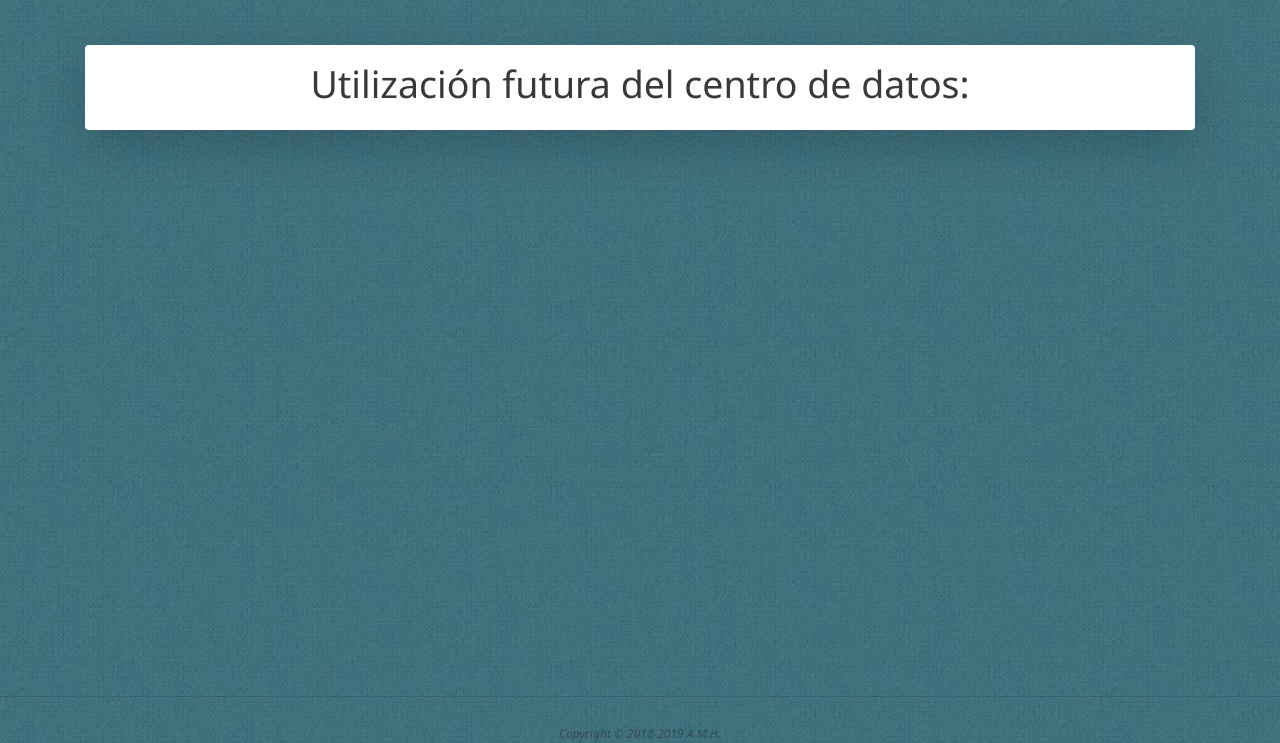
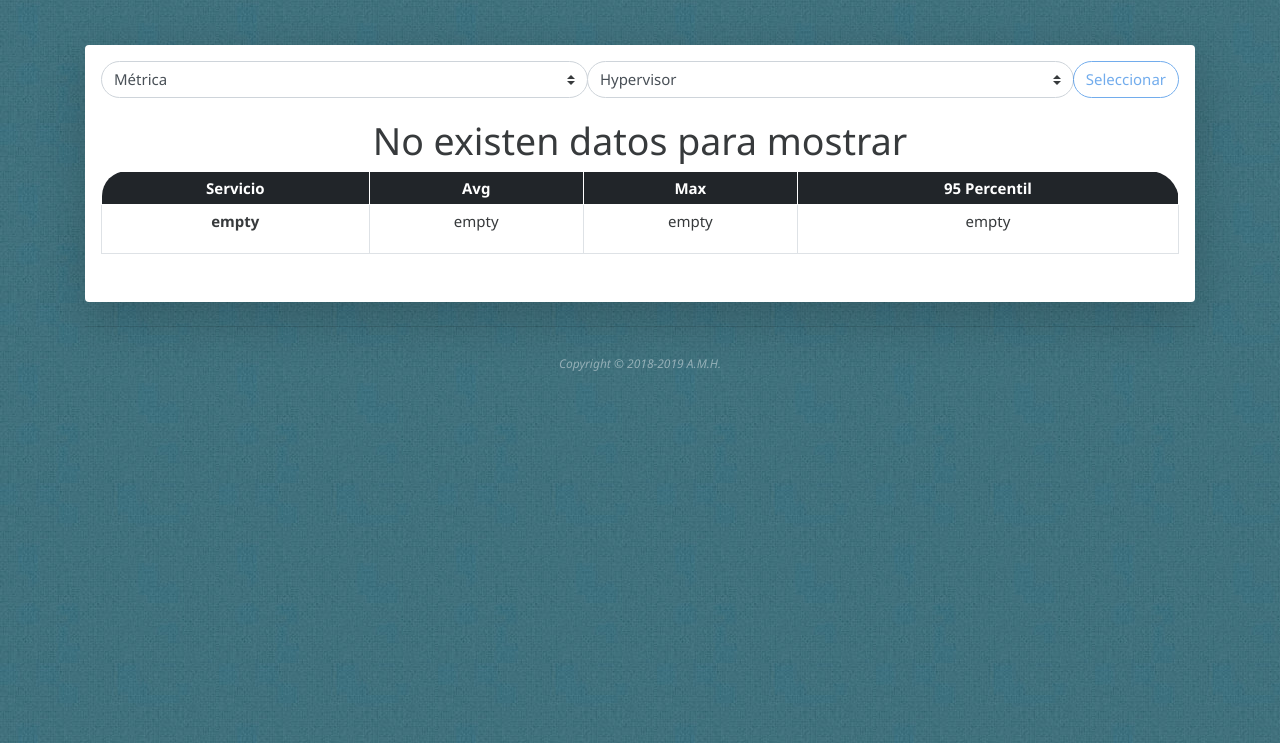
Before and after one commit to ale9412/AyA, a Django app: page /services/future/ in a window 1280 px wide. Shown: the part 57-800 px from the top of the page. Run offline with Django 3.2, Linux system fonts and the light colour scheme; data that the repository does not hold is empty; some libraries are stand-ins or nearby versions.

Commit message:
Added future utilization and change some graphic aspects

```diff
--- a/AyA/data/views.py
+++ b/AyA/data/views.py
@@ -9,7 +9,7 @@ from data.forms import ProxmoxForm,ZabbixForm
 from data.models import ProxmoxData,ZabbixDB
 from data.forms import ExtraDataForm
 from data.models import ExtraData
-from services.utils import get_content
+from services.utils import start_procedure
 from services.models import Servicio
 
 class ServerList(View):
@@ -79,7 +79,7 @@ class ShowUsers(View):
 
     def post(self,request,*args,**kwargs):
         Servicio.objects.all().delete()
-        get_content()
+        start_procedure()
         return redirect("services:servicios_lxc")
 
 class InsertUsers(CreateView):
--- a/AyA/services/urls.py
+++ b/AyA/services/urls.py
@@ -1,6 +1,7 @@
 from django.conf.urls import url
-from services.views import ServiceLXCView,ServiceKVMView,DeleteAllView, gather_service,About,start_procedure,currentUtilization,\
-    FutureUtilization
+from services.views import ServiceLXCView,ServiceKVMView,DeleteAllView, gather_service,About,\
+start_procedure,CurrentUtilizationView,FutureUtilizationView
+
 
 app_name = 'services'
 
@@ -13,6 +14,6 @@ urlpatterns = [
     url('^gather_service/',gather_service,name='gather_service'),
     url('^about/',About.as_view(),name='about'),
     url('^start_procedure/',start_procedure, name='start_procedure'),
-    url('^current/',currentUtilization,name='current'),
-    url('^future/',FutureUtilization.as_view(),name='future'),
+    url('^current/',CurrentUtilizationView.as_view(),name='current'),
+    url('^future/',FutureUtilizationView.as_view(),name='future'),
 ]
--- a/AyA/services/views.py
+++ b/AyA/services/views.py
@@ -6,7 +6,7 @@ from django.urls import reverse_lazy
 
 from services.utils import get_content
 from data.models import ProxmoxData,ZabbixDB
-from services.models import Servicio,CurrentUtilization
+from services.models import Servicio,CurrentUtilization,FutureUtilization
 
 class Homepage(TemplateView):
     template_name = 'homepage.html'
@@ -73,20 +73,56 @@ def gather_service(request):
 
 def currentUtilization(request):
     template_name = 'current_util.html'
-    if request.GET.get('metric') and not request.GET.get('hypervisor') == 'all':
+    print(request.GET.get('metric'))
+    print(request.GET.get('hypervisor'))
+    if request.GET.get('metric') and request.GET.get('hypervisor'):
         metric = request.GET.get('metric')
+        # print(metric)
         hypervisor = request.GET.get('hypervisor')
+        # print(hypervisor)
         services_list = Servicio.objects.filter(hypervisor=hypervisor)
         model = CurrentUtilization.objects.filter(metric=metric,service__in=services_list).order_by('service')
     else:
+        print("nada")
         metric = 'RAM'
-        model = CurrentUtilization.objects.filter(metric=metric.lower()).order_by('service')
+        model = CurrentUtilization.objects.filter(metric=metric).order_by('service')
         hypervisor = 'LXC'
     paginator = Paginator(model, 9)
     page = request.GET.get('page')
     model_paginated = paginator.get_page(page)
     return render(request, template_name, {'page_obj':model_paginated, 'metric':metric,'hypervisor':hypervisor})
 
+class CurrentUtilizationView(View):
+    template_name = 'current_util.html'
+    metric = None
+    hypervisor = None
 
-class FutureUtilization(TemplateView):
+    def get(self,request,*args,**kwargs):
+        if request.GET.get('metric') and request.GET.get('hypervisor'):
+            self.metric = request.GET.get('metric')
+            self.hypervisor = request.GET.get('hypervisor')
+        services_list = Servicio.objects.filter(hypervisor=self.hypervisor)
+        model = CurrentUtilization.objects.filter(metric=self.metric,service__in=services_list).order_by('service')
+
+        paginator = Paginator(model, 9)
+        page = request.GET.get('page')
+        model_paginated = paginator.get_page(page)
+        return render(request, self.template_name, {'page_obj':model_paginated, 'metric':self.metric,'hypervisor':self.hypervisor})
+
+
+class FutureUtilizationView(TemplateView):
     template_name = 'future_util.html'
+    metric = None
+    hypervisor = None
+
+    def get(self,request,*args,**kwargs):
+        if request.GET.get('metric') and request.GET.get('hypervisor'):
+            self.metric = request.GET.get('metric')
+            self.hypervisor = request.GET.get('hypervisor')
+        services_list = Servicio.objects.filter(hypervisor=self.hypervisor)
+        model = FutureUtilization.objects.filter(metric=self.metric,service__in=services_list).order_by('service')
+
+        paginator = Paginator(model, 9)
+        page = request.GET.get('page')
+        model_paginated = paginator.get_page(page)
+        return render(request, self.template_name, {'page_obj':model_paginated, 'metric':self.metric,'hypervisor':self.hypervisor})
--- a/AyA/static/css/custom.css
+++ b/AyA/static/css/custom.css
@@ -92,34 +92,46 @@ thead .last{
 	height: 0;
 	border-right: 8px solid transparent;
 	border-left: 8px solid transparent;
-	border-bottom: 10px solid rgba(255,255,255,0.8);
+	border-bottom: 10px solid rgba(255,255,255,1);
 	position: absolute;
-	margin-top: -17px;
+	margin-top: -18px;
 	margin-left: 30px;
 
 }
 .dropdown-menu{
-	background-color: rgba(255,255,255,0.8);
+	background-color: rgba(255,255,255,1);
 	border-radius: 15px;
-	transform: rotateY(240deg) scale(0);
+	transform: rotateY(180deg) scale(0);
 	transition: all 0.5s;
-	-webkit-transform: rotateY(250deg) scale(0);
-	-webkit-transition: all 0.5s;
+	-webkit-transform: rotateY(180deg) scale(0);
+	-webkit-transition: all 0.6s;
 	padding-left: 1px;
 	padding-right: 1px;
 	border-top-right-radius: 10px;
 	border-top-left-radius: 10px;
 }
 
+.dropdown-item:hover{
+	color: #0E7BF5;
+}
+
+.dropdown-item:focus{
+	background-color: #0E7BF5;
+	color: white;
+}
+
+.dropdown{
+	perspective: 200px;
+}
 .dropdown-menu:hover,.dropdown-toggle:hover ~ div{
 	transform: rotateY(0deg) scale(1);
-	transition: all 0.5s;
+	transition: all 0.6s;
 	-webkit-transform: rotateY(0deg) scale(1);
-	-webkit-transition: all 0.5s;
+	-webkit-transition: all 0.6s;
 }
 
 footer{
-	color:rgba(44, 39, 39, 0.5);
+	color:rgba(232, 238, 242, 0.5);;
 }
 
 .usersType, .date{
--- a/AyA/static/js/revealPass.js
+++ b/AyA/static/js/revealPass.js
@@ -1,13 +1,23 @@
-var selectInput = document.getElementById('Selection');
+var metrictInput = document.getElementById('metric');
+var hypervisorInput = document.getElementById('hypervisor')
 var button = document.getElementById('buttonSelector');
 
-if (selectInput.value === "") {
+if (metrictInput.value === "" || hypervisorInput.value === ""){
+	button.setAttribute('disabled',"");
+	}else{
+		button.removeAttribute('disabled',"");
+	}
+
+metrictInput.addEventListener("change",function(){
+	if (metrictInput.value === "" || hypervisorInput.value === ""){
 	button.setAttribute('disabled',"");
 	}else{
 		button.removeAttribute('disabled',"")
-	}
-selectInput.addEventListener("change",function(){
-	if (selectInput.value === ""){
+	};
+})
+
+hypervisorInput.addEventListener("change",function(){
+	if (metrictInput.value === "" || hypervisorInput.value === ""){
 	button.setAttribute('disabled',"");
 	}else{
 		button.removeAttribute('disabled',"")
@@ -31,3 +41,9 @@ function showIcon(obj) {
 		img.style.visibility = "visible";
 	};
 }
+
+// function saveToStorage() {
+// 	localStorage.metric = document.getElementById('metric').value;
+// 	localStorage.hypervisor = document.getElementById('hypervisor').value;
+
+// };
--- a/AyA/templates/future_util.html
+++ b/AyA/templates/future_util.html
@@ -1,9 +1,97 @@
 {% extends 'base.html' %}
+{% load staticfiles %}
+{% block title %}Lilipad: Utilización Futura{% endblock %}
 
-{% block title %}Lilipad: Utilización futura{% endblock %}
 
 {% block content %}
+<!-- Seleccionar el tipo de metrica a visualizar para todos los servicios -->
 <div class="shadow-lg p-3 mb5 bg-white rounded">
-	<h1 class="display-5">Utilización futura del centro de datos:</h1>
+
+	<form method="get" >
+		{% csrf_token %}
+		<div class="input-group selector">
+			<select id='metric' name="metric" class="custom-select" id="inputGroupSelect04">
+				<option selected="" value="">Métrica</option>
+				<option value="RAM-used">RAM</option>
+				<option value="CPU Usage">CPU</option>
+				<option value="Used disk space on $1">Disco Space</option>
+				<option value="Incoming network traffic on $1">RedRx</option>
+				<option value="Outgoing network traffic on $1">RedTx</option>
+				<option value="iostat.sda">Iostat</option>
+				<option value="read.sda">Disco Read</option>
+				<option value="write.sda">Disco Write</option>
+			</select>
+			<select id='hypervisor' name="hypervisor" class="custom-select" id="inputGroupSelect04">
+				<option selected="" value="">Hypervisor</option>
+				<option value="lxc">LXC</option>
+				<option value="kvm">KVM</option>
+			</select>
+			<div class="input-group-append">
+				<button class="btn btn-outline-primary selector" id="buttonSelector" onclick="saveToStorage()" type="submit">Seleccionar</button>
+			</div>
+		</div>
+	</form>
+
+	<div class="title">
+		<h1 class="display-5 info-header">{% if page_obj %}Utilización <b>{{metric}}</b>
+		{% else %}No existen datos para mostrar{% endif %}</h1>
+	</div>
+	<table class="table table-bordered table-sm">
+		<thead class="thead-dark">
+			<tr>
+				<th scope="col" class="first">Servicio</th>
+				<th scope="col">Avg</th>
+				<th scope="col">Max</th>
+				<th scope="col" class="last">95 Percentil</th>
+			</tr>
+		</thead>
+		<tbody>
+			{% if page_obj %}
+			{% for value in page_obj %}
+
+			<tr>
+				<td><p class="font-weight-bold">{{value.service}}</p></td>
+				<td>{{value.average}}</td>
+				<td>{{value.maximum}}</td>
+				<td>{{value.percentil}}</td>
+			</tr>
+
+			{% endfor %}
+			{% else %}
+			<tr>
+				<td><p class="font-weight-bold">empty</p></td>
+				<td>empty</td>
+				<td>empty</td>
+				<td>empty</td>
+			</tr>
+			{% endif %}
+		</tbody>
+	</table>
+
+	<nav aria-label="Page navigation example">
+		<ul class="pagination justify-content-center">
+			{% if page_obj.has_previous %}
+				<li class="page-item"  tabindex="-1"><a class="btn btn-outline-primary btn-sm item" href="?page=1&metric={{metric}}&hypervisor={{hypervisor}}" disabled>Inicio</a></li>
+				<li class="page-item"  tabindex="-1"><a class="btn btn-outline-primary btn-sm item" href="?page={{page_obj.previous_page_number}}&metric={{metric}}&hypervisor={{hypervisor}}"><span class="badge badge-light">{{page_obj.previous_page_number}}</span> Previous</a></li>
+			{% endif %}
+			{% if page_obj.has_next %}
+				<li class="page-item"><a class="btn btn-outline-primary btn-sm item" href="?page={{ page_obj.next_page_number}}&metric={{metric}}&hypervisor={{hypervisor}}">Next <span class="badge badge-light">{{page_obj.next_page_number}}</span></a></li>
+				<li class="page-item"  tabindex="-1"><a class="btn btn-outline-primary btn-sm item" href="?page={{page_obj.paginator.num_pages}}&metric={{metric}}&hypervisor={{hypervisor}}">Fin</a></li>
+			{% endif %}
+
+		</ul>
+	</nav>
 </div>
+
 {% endblock %}
+
+{% block footer %}
+<footer>
+	<hr class="my-4">
+	<small><i>Copyright &copy; 2018-2019  A.M.H.</i></small>
+</footer>
+{% endblock %}
+
+{% block extrajs %}
+<script src="{% static 'js/revealPass.js' %}"></script>
+{% endblock %}
--- a/AyA/templates/modals/delete_users.html
+++ b/AyA/templates/modals/delete_users.html
@@ -6,7 +6,7 @@
 				<button type="button" class="close" data-dismiss="modal" aria-label="Close"> <span aria-hidden="true">&times;</span> </button>
 			</div>
 			<div class="modal-body">
-				<p>Esta seguro que desea eliminar los datos de usuarios?</p>
+				<p>Esta seguro que desea eliminar esta información?</p>
 			</div>
 
 			<div class="modal-footer">
--- a/AyA/templates/servicios.html
+++ b/AyA/templates/servicios.html
@@ -62,12 +62,6 @@
 		</tr>
 	</tbody>
 </table>
-<div class="text-center">
-	<form method="post" action="{% url 'services:gather_service' %}">
-		{% csrf_token %}
-		<button class="btn btn-primary btn-shadow" type="submit">Buscar</button>
-	</form>
-	</div>
 </div>
 <br>
 
--- a/AyA/templates/users.html
+++ b/AyA/templates/users.html
@@ -100,4 +100,3 @@
 	<small><i>Copyright &copy; 2018-2019  A.M.H.</i></small>
 </footer>
 {% endblock %}
-type="button" data-toggle="modal" data-target="#exampleModal"
```
Also changed, not shown: AyA/services/models.py (+9 -9 lines), AyA/services/utils.py (+69 -56 lines), AyA/templates/current_util.html (+13 -11 lines).
